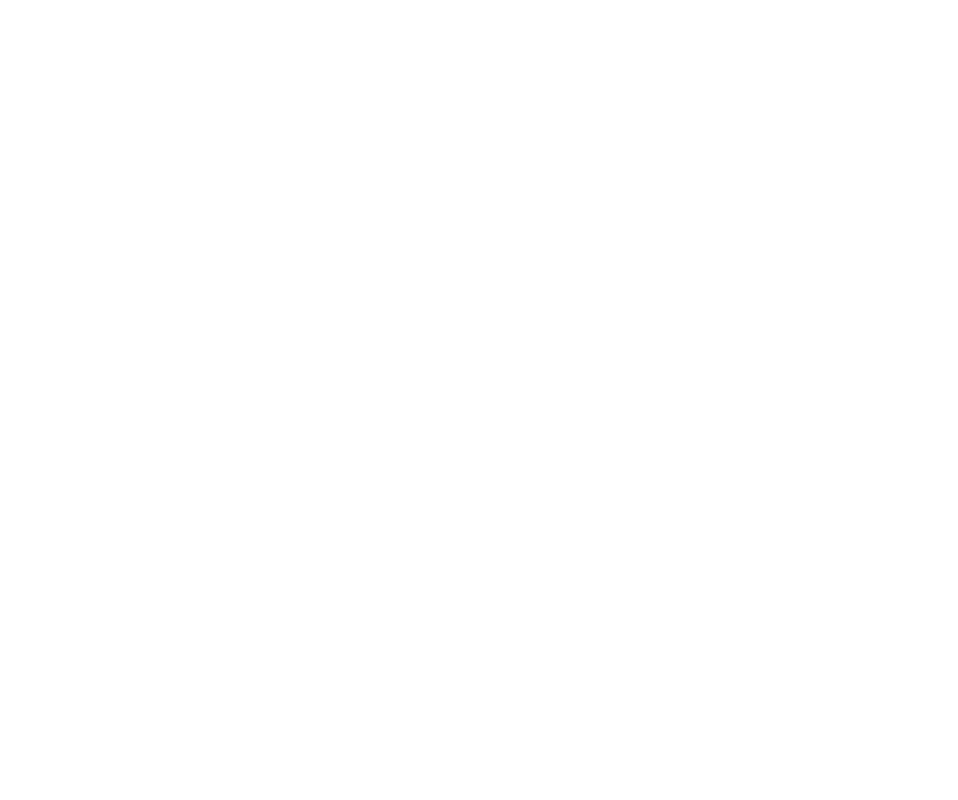
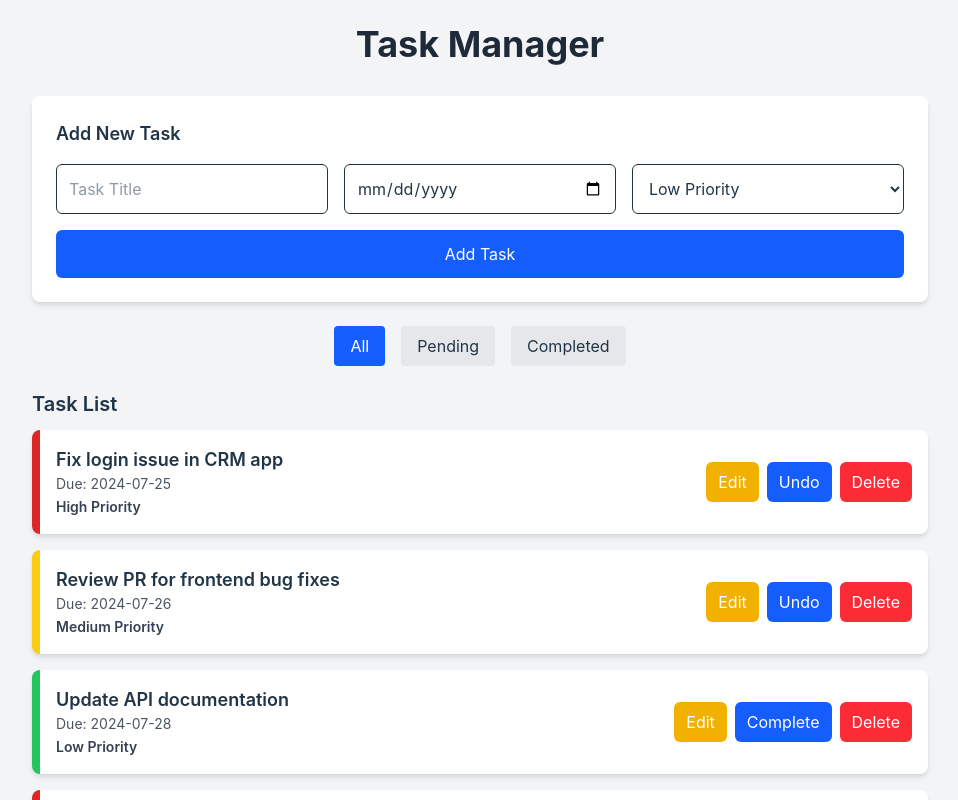
Before and after one commit to Avi0304/Customer-Relationship-Management, a React (Vite) app: page /task in a window 1280 px wide. Before the commit this address had no page. Shown: the top 800 px of the page, without its empty margins (160-1118 px from the left). Built offline with nearby package versions, Linux system fonts and the light colour scheme.

Commit message:
fixed bugs

```diff
--- a/package.json
+++ b/package.json
@@ -23,7 +23,7 @@
     "react-icons": "^5.5.0",
     "react-router-dom": "^7.2.0",
     "recharts": "^2.15.1",
-    "tailwindcss": "^4.0.7"
+    "tailwindcss": "^4.0.8"
   },
   "devDependencies": {
     "@eslint/js": "^9.19.0",
--- a/src/App.jsx
+++ b/src/App.jsx
@@ -1,13 +1,17 @@
 import { BrowserRouter as Router, Route, Routes } from "react-router-dom";
 import DashBoard from "./pages/DashBoard";
+import TaskManagement from "./components/TaskManagement";
 
 function App() {
   return (
+    <>
     <Router>
       <Routes>
         <Route path="/" element={<DashBoard />} />
+        <Route path="/task" element={<TaskManagement />} />
       </Routes>
     </Router>
+    </>
   );
 }
 
--- a/src/components/Layout.jsx
+++ b/src/components/Layout.jsx
@@ -1,19 +1,25 @@
-import React from 'react'
-import Sidebar from '../Sidebar/Sidebar'
-import TopNav from '../TopNav/TopNav'
-import { Outlet } from 'react-router-dom'
-const Layout = () => {
+import { BrowserRouter as Router, Route, Routes } from "react-router-dom";
+import SideBar from "./components/SideBar"; // ✅ Corrected import path
+import TaskManagement from "./components/TaskManagement"; // ✅ Correct path
+import Dashboard from "./pages/DashBoard";
+
+function App() {
   return (
-    <div className='flex'>
-      <Sidebar/>
-      <div className="flex-1 flex flex-col">
-        <TopNav/>
-        <main className='p-6'>
-            <Outlet/>
-        </main>
+    <Router>
+      <div className="flex">
+        {/* Sidebar */}
+        <SideBar />
+
+        {/* Main Content */}
+        <div className="flex-1 p-4">
+          <Routes>
+            <Route path="/" element={<Dashboard />} />
+            <Route path="/task" element={<TaskManagement />} />
+          </Routes>
+        </div>
       </div>
-    </div>
-  )
+    </Router>
+  );
 }
 
-export default Layout
+export default App;
--- a/src/components/StatsCard.jsx
+++ b/src/components/StatsCard.jsx
@@ -1,16 +1,16 @@
 import React from "react";
-import { Card, CardHeader, CardTitle, CardContent } from "./ui/card"
+import { Card, CardHeader, CardTitle, CardContent } from "./ui/card";
 
 const StatsCard = ({ title, icon: Icon, value, growth }) => {
   return (
     <Card className="shadow-md">
       <CardHeader>
         <CardTitle>{title}</CardTitle>
-        {Icon && <Icon className="text-gray-500 text-xl" />}
+        {Icon && <Icon className="text-gray-500 text-xl" />} {/* Ensure icon renders */}
       </CardHeader>
       <CardContent>
-        <div className="text-2xl font-bold mb-1 ">{value}</div>
-        <p className="text-sm text-green-500">{growth}</p>
+        <div className="text-2xl font-bold ">{value}</div>
+        <p className="text-sm text-gray-500">{growth}</p>
       </CardContent>
     </Card>
   );
--- /dev/null
+++ b/src/components/TaskManagement.jsx
@@ -0,0 +1,197 @@
+import React, { useState, useEffect } from "react";
+
+const TaskManagement = () => {
+  const [tasks, setTasks] = useState([
+    { id: 1, title: "Fix login issue in CRM app", dueDate: "2024-07-25", priority: "High", completed: true },
+    { id: 2, title: "Review PR for frontend bug fixes", dueDate: "2024-07-26", priority: "Medium", completed: true },
+    { id: 3, title: "Update API documentation", dueDate: "2024-07-28", priority: "Low", completed: false },
+    { id: 4, title: "Implement authentication in React project", dueDate: "2024-07-30", priority: "High", completed: true },
+    { id: 5, title: "Deploy backend services to AWS", dueDate: "2024-08-01", priority: "Medium", completed: false },
+  ]);
+
+  const [newTask, setNewTask] = useState({
+    title: "",
+    dueDate: "",
+    priority: "Low",
+  });
+
+  const [editingTask, setEditingTask] = useState(null);
+  const [filter, setFilter] = useState("All");
+
+  useEffect(() => {
+    const savedTasks = JSON.parse(localStorage.getItem("tasks")) || [];
+    setTasks(savedTasks);
+  }, []);
+
+  useEffect(() => {
+    localStorage.setItem("tasks", JSON.stringify(tasks));
+  }, [tasks]);
+
+  const handleChange = (e) => {
+    setNewTask({ ...newTask, [e.target.name]: e.target.value });
+  };
+
+  const addTask = () => {
+    if (newTask.title.trim() === "") return;
+    setTasks([...tasks, { ...newTask, id: Date.now(), completed: false }]);
+    setNewTask({ title: "", dueDate: "", priority: "Low" });
+  };
+
+  const startEditing = (task) => {
+    setEditingTask({ ...task });
+  };
+
+  const saveEdit = () => {
+    setTasks(tasks.map((task) => (task.id === editingTask.id ? editingTask : task)));
+    setEditingTask(null);
+  };
+
+  const toggleComplete = (id) => {
+    setTasks(tasks.map((task) => (task.id === id ? { ...task, completed: !task.completed } : task)));
+  };
+
+  const deleteTask = (id) => {
+    setTasks(tasks.filter((task) => task.id !== id));
+  };
+
+  const filteredTasks = tasks.filter((task) => {
+    if (filter === "All") return true;
+    if (filter === "Completed") return task.completed;
+    if (filter === "Pending") return !task.completed;
+    return false;
+  });
+
+  return (
+    <div className="min-h-screen bg-gray-100 flex flex-col items-center p-6">
+      {/* Header */}
+      <h1 className="text-4xl font-bold text-gray-800 mb-8">Task Manager</h1>
+
+      {/* Task Input Section */}
+      <div className="w-full max-w-4xl bg-white p-6 rounded-lg shadow-md">
+        <h2 className="text-lg font-semibold mb-4">Add New Task</h2>
+        <div className="grid grid-cols-1 md:grid-cols-3 gap-4">
+          <input
+            type="text"
+            name="title"
+            value={newTask.title}
+            onChange={handleChange}
+            placeholder="Task Title"
+            className="p-3 border rounded-md"
+          />
+          <input
+            type="date"
+            name="dueDate"
+            value={newTask.dueDate}
+            onChange={handleChange}
+            className="p-3 border rounded-md"
+          />
+          <select name="priority" value={newTask.priority} onChange={handleChange} className="p-3 border rounded-md">
+            <option value="Low">Low Priority</option>
+            <option value="Medium">Medium Priority</option>
+            <option value="High">High Priority</option>
+          </select>
+        </div>
+        <button onClick={addTask} className="mt-4 w-full bg-blue-600 text-white p-3 rounded-md hover:bg-blue-700">
+          Add Task
+        </button>
+      </div>
+
+      {/* Filters */}
+      <div className="mt-6">
+        <button
+          onClick={() => setFilter("All")}
+          className={`mx-2 px-4 py-2 rounded ${filter === "All" ? "bg-blue-600 text-white" : "bg-gray-200"}`}
+        >
+          All
+        </button>
+        <button
+          onClick={() => setFilter("Pending")}
+          className={`mx-2 px-4 py-2 rounded ${filter === "Pending" ? "bg-yellow-500 text-white" : "bg-gray-200"}`}
+        >
+          Pending
+        </button>
+        <button
+          onClick={() => setFilter("Completed")}
+          className={`mx-2 px-4 py-2 rounded ${filter === "Completed" ? "bg-green-500 text-white" : "bg-gray-200"}`}
+        >
+          Completed
+        </button>
+      </div>
+
+      {/* Task List */}
+      <div className="w-full max-w-4xl mt-6">
+        <h2 className="text-xl font-semibold mb-3">Task List</h2>
+        {filteredTasks.length === 0 ? (
+          <p className="text-gray-600 text-center">No tasks available.</p>
+        ) : (
+          <div className="space-y-4">
+            {filteredTasks.map((task) => (
+              <div
+                key={task.id}
+                className="bg-white p-4 rounded-lg shadow-md flex justify-between items-center border-l-8"
+                style={{
+                  borderLeftColor: task.priority === "High" ? "#dc2626" : task.priority === "Medium" ? "#facc15" : "#22c55e",
+                }}
+              >
+                {editingTask && editingTask.id === task.id ? (
+                  // Edit Form
+                  <div className="w-full">
+                    <input
+                      type="text"
+                      name="title"
+                      value={editingTask.title}
+                      onChange={(e) => setEditingTask({ ...editingTask, title: e.target.value })}
+                      className="w-full p-2 border rounded-md mb-2"
+                    />
+                    <input
+                      type="date"
+                      name="dueDate"
+                      value={editingTask.dueDate}
+                      onChange={(e) => setEditingTask({ ...editingTask, dueDate: e.target.value })}
+                      className="w-full p-2 border rounded-md mb-2"
+                    />
+                    <select
+                      name="priority"
+                      value={editingTask.priority}
+                      onChange={(e) => setEditingTask({ ...editingTask, priority: e.target.value })}
+                      className="w-full p-2 border rounded-md"
+                    >
+                      <option value="Low">Low</option>
+                      <option value="Medium">Medium</option>
+                      <option value="High">High</option>
+                    </select>
+                    <button onClick={saveEdit} className="mt-2 w-full bg-green-500 text-white p-2 rounded-md">
+                      Save
+                    </button>
+                  </div>
+                ) : (
+                  // Task View
+                  <>
+                    <div>
+                      <h4 className="font-semibold text-lg">{task.title}</h4>
+                      <p className="text-sm text-gray-600">Due: {task.dueDate}</p>
+                      <span className="text-sm font-semibold text-gray-700">{task.priority} Priority</span>
+                    </div>
+                    <div className="flex space-x-2">
+                      <button onClick={() => startEditing(task)} className="px-3 py-2 bg-yellow-500 text-white rounded-md">
+                        Edit
+                      </button>
+                      <button onClick={() => toggleComplete(task.id)} className="px-3 py-2 bg-blue-600 text-white rounded-md">
+                        {task.completed ? "Undo" : "Complete"}
+                      </button>
+                      <button onClick={() => deleteTask(task.id)} className="px-3 py-2 bg-red-500 text-white rounded-md">
+                        Delete
+                      </button>
+                    </div>
+                  </>
+                )}
+              </div>
+            ))}
+          </div>
+        )}
+      </div>
+    </div>
+  );
+};
+
+export default TaskManagement;
--- a/vite.config.js
+++ b/vite.config.js
@@ -5,5 +5,4 @@
 // https://vite.dev/config/
 export default defineConfig({
   plugins: [react(),tailwindcss(),],
-
 })
```
Also changed, not shown: 1 other file (tests, documents, lock files or other folders).
